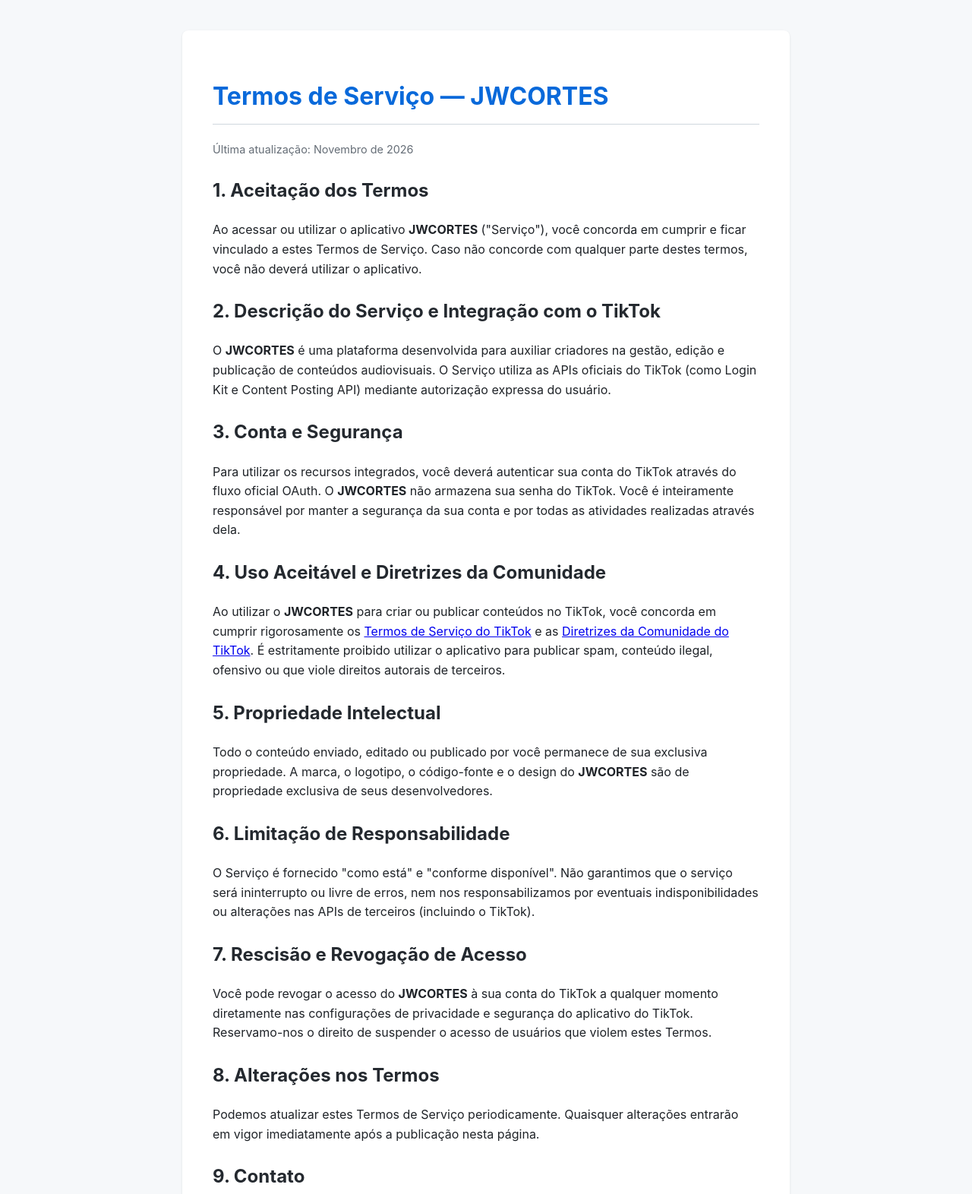
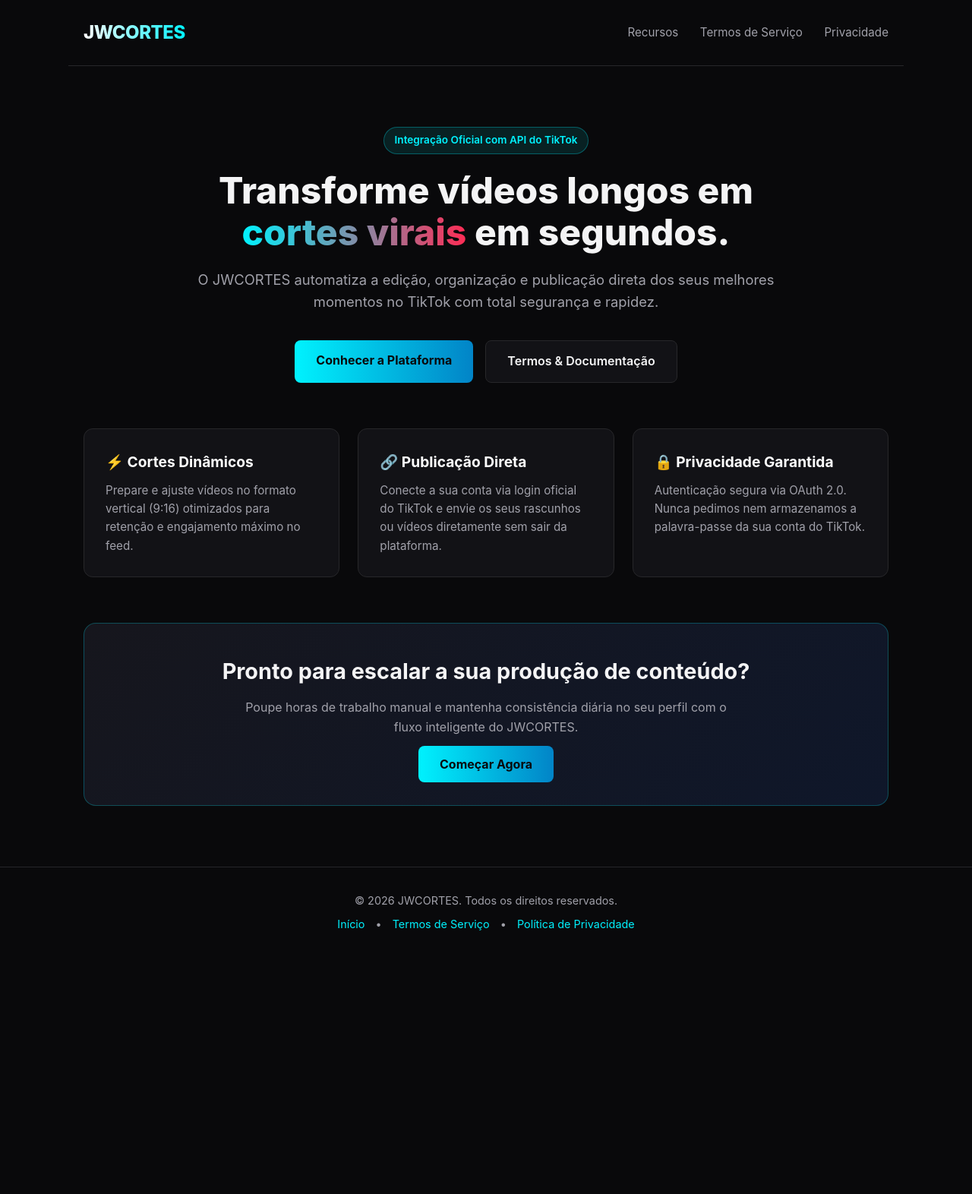
Before and after one commit to wilesjogos-bot/JWCORTES, a plain HTML site: page termos.html in a window 1280 px wide. Shown: the top 1572 px of the page at 76% size. After the commit the page ends 1260 px from the top, so only its background shows below. Drawn offline with Linux system fonts and the light colour scheme.

Commit message:
Update termos.html
primeira atualização na nossa pagina, momento hitorico de uma fortuna sem fim

```diff
--- a/termos.html
+++ b/termos.html
@@ -1,82 +1,231 @@
 <!DOCTYPE html>
-<html lang="pt-BR">
+<html lang="pt">
 <head>
     <meta charset="UTF-8">
     <meta name="viewport" content="width=device-width, initial-scale=1.0">
-    <title>Termos de Serviço - JWCORTES</title>
+    <title>JWCORTES — Edição e Publicação Inteligente de Cortes</title>
     <style>
+        :root {
+            --bg-dark: #09090b;
+            --bg-card: #121216;
+            --border-color: #27272a;
+            --text-main: #f4f4f5;
+            --text-muted: #a1a1aa;
+            --accent-cyan: #00f2fe;
+            --accent-pink: #fe2c55;
+        }
+        * {
+            box-sizing: border-box;
+            margin: 0;
+            padding: 0;
+        }
         body {
             font-family: -apple-system, BlinkMacSystemFont, "Segoe UI", Roboto, Helvetica, Arial, sans-serif;
+            background-color: var(--bg-dark);
+            color: var(--text-main);
             line-height: 1.6;
-            color: #1f2328;
-            max-width: 800px;
+        }
+        header {
+            display: flex;
+            justify-content: space-between;
+            align-items: center;
+            max-width: 1100px;
             margin: 0 auto;
-            padding: 40px 20px;
-            background-color: #f6f8fa;
+            padding: 24px 20px;
+            border-bottom: 1px solid var(--border-color);
         }
-        .container {
-            background: #ffffff;
+        .logo {
+            font-size: 1.5rem;
+            font-weight: 800;
+            letter-spacing: -0.5px;
+            background: linear-gradient(90deg, #ffffff, var(--accent-cyan));
+            -webkit-background-clip: text;
+            -webkit-text-fill-color: transparent;
+        }
+        nav a {
+            color: var(--text-muted);
+            text-decoration: none;
+            margin-left: 24px;
+            font-size: 0.95rem;
+            transition: color 0.2s;
+        }
+        nav a:hover {
+            color: #ffffff;
+        }
+        .hero {
+            text-align: center;
+            max-width: 820px;
+            margin: 80px auto 60px;
+            padding: 0 20px;
+        }
+        .badge {
+            display: inline-block;
+            background: rgba(0, 242, 254, 0.1);
+            color: var(--accent-cyan);
+            border: 1px solid rgba(0, 242, 254, 0.3);
+            padding: 6px 14px;
+            border-radius: 999px;
+            font-size: 0.85rem;
+            font-weight: 600;
+            margin-bottom: 20px;
+        }
+        .hero h1 {
+            font-size: 3rem;
+            line-height: 1.15;
+            font-weight: 800;
+            margin-bottom: 20px;
+        }
+        .hero h1 span {
+            background: linear-gradient(90deg, var(--accent-cyan), var(--accent-pink));
+            -webkit-background-clip: text;
+            -webkit-text-fill-color: transparent;
+        }
+        .hero p {
+            color: var(--text-muted);
+            font-size: 1.15rem;
+            margin-bottom: 36px;
+        }
+        .cta-group {
+            display: flex;
+            justify-content: center;
+            gap: 16px;
+            flex-wrap: wrap;
+        }
+        .btn-primary {
+            background: linear-gradient(90deg, var(--accent-cyan), #0284c7);
+            color: #09090b;
+            font-weight: 700;
+            padding: 14px 28px;
+            border-radius: 8px;
+            text-decoration: none;
+            transition: transform 0.2s, opacity 0.2s;
+        }
+        .btn-primary:hover {
+            transform: translateY(-2px);
+            opacity: 0.95;
+        }
+        .btn-secondary {
+            background: var(--bg-card);
+            color: var(--text-main);
+            border: 1px solid var(--border-color);
+            font-weight: 600;
+            padding: 14px 28px;
+            border-radius: 8px;
+            text-decoration: none;
+            transition: border-color 0.2s;
+        }
+        .btn-secondary:hover {
+            border-color: var(--accent-cyan);
+        }
+        .features {
+            max-width: 1100px;
+            margin: 60px auto;
+            padding: 0 20px;
+            display: grid;
+            grid-template-columns: repeat(auto-fit, minmax(280px, 1fr));
+            gap: 24px;
+        }
+        .card {
+            background: var(--bg-card);
+            border: 1px solid var(--border-color);
+            border-radius: 12px;
+            padding: 28px;
+        }
+        .card h3 {
+            font-size: 1.2rem;
+            margin-bottom: 10px;
+            color: #ffffff;
+        }
+        .card p {
+            color: var(--text-muted);
+            font-size: 0.95rem;
+        }
+        .promo-banner {
+            max-width: 1060px;
+            margin: 60px auto;
             padding: 40px;
-            border-radius: 8px;
-            box-shadow: 0 1px 3px rgba(0,0,0,0.1);
+            background: linear-gradient(135deg, #16161d 0%, #0f172a 100%);
+            border: 1px solid rgba(0, 242, 254, 0.25);
+            border-radius: 16px;
+            text-align: center;
         }
-        h1 {
-            border-bottom: 1px solid #d0d7de;
-            padding-bottom: 10px;
-            color: #0969da;
+        .promo-banner h2 {
+            font-size: 1.8rem;
+            margin-bottom: 12px;
         }
-        h2 {
-            margin-top: 24px;
-            color: #24292f;
-        }
-        .date {
-            color: #656d76;
-            font-size: 0.9em;
-            margin-bottom: 24px;
+        .promo-banner p {
+            color: var(--text-muted);
+            max-width: 650px;
+            margin: 0 auto 24px;
         }
         footer {
-            margin-top: 40px;
-            font-size: 0.85em;
-            color: #656d76;
+            border-top: 1px solid var(--border-color);
+            margin-top: 80px;
+            padding: 32px 20px;
             text-align: center;
+            color: var(--text-muted);
+            font-size: 0.9rem;
+        }
+        footer a {
+            color: var(--accent-cyan);
+            text-decoration: none;
+            margin: 0 10px;
+        }
+        @media (max-width: 600px) {
+            .hero h1 { font-size: 2.2rem; }
         }
     </style>
 </head>
 <body>
-    <div class="container">
-        <h1>Termos de Serviço — JWCORTES</h1>
-        <p class="date">Última atualização: Novembro de 2026</p>
 
-        <h2>1. Aceitação dos Termos</h2>
-        <p>Ao acessar ou utilizar o aplicativo <strong>JWCORTES</strong> ("Serviço"), você concorda em cumprir e ficar vinculado a estes Termos de Serviço. Caso não concorde com qualquer parte destes termos, você não deverá utilizar o aplicativo.</p>
+    <header>
+        <div class="logo">JWCORTES</div>
+        <nav>
+            <a href="#recursos">Recursos</a>
+            <a href="termos.html">Termos de Serviço</a>
+            <a href="privacidade.html">Privacidade</a>
+        </nav>
+    </header>
 
-        <h2>2. Descrição do Serviço e Integração com o TikTok</h2>
-        <p>O <strong>JWCORTES</strong> é uma plataforma desenvolvida para auxiliar criadores na gestão, edição e publicação de conteúdos audiovisuais. O Serviço utiliza as APIs oficiais do TikTok (como Login Kit e Content Posting API) mediante autorização expressa do usuário.</p>
+    <section class="hero">
+        <div class="badge">Integração Oficial com API do TikTok</div>
+        <h1>Transforme vídeos longos em <span>cortes virais</span> em segundos.</h1>
+        <p>O JWCORTES automatiza a edição, organização e publicação direta dos seus melhores momentos no TikTok com total segurança e rapidez.</p>
+        <div class="cta-group">
+            <a href="#recursos" class="btn-primary">Conhecer a Plataforma</a>
+            <a href="termos.html" class="btn-secondary">Termos & Documentação</a>
+        </div>
+    </section>
 
-        <h2>3. Conta e Segurança</h2>
-        <p>Para utilizar os recursos integrados, você deverá autenticar sua conta do TikTok através do fluxo oficial OAuth. O <strong>JWCORTES</strong> não armazena sua senha do TikTok. Você é inteiramente responsável por manter a segurança da sua conta e por todas as atividades realizadas através dela.</p>
+    <section id="recursos" class="features">
+        <div class="card">
+            <h3>⚡ Cortes Dinâmicos</h3>
+            <p>Prepare e ajuste vídeos no formato vertical (9:16) otimizados para retenção e engajamento máximo no feed.</p>
+        </div>
+        <div class="card">
+            <h3>🔗 Publicação Direta</h3>
+            <p>Conecte a sua conta via login oficial do TikTok e envie os seus rascunhos ou vídeos diretamente sem sair da plataforma.</p>
+        </div>
+        <div class="card">
+            <h3>🔒 Privacidade Garantida</h3>
+            <p>Autenticação segura via OAuth 2.0. Nunca pedimos nem armazenamos a palavra-passe da sua conta do TikTok.</p>
+        </div>
+    </section>
 
-        <h2>4. Uso Aceitável e Diretrizes da Comunidade</h2>
-        <p>Ao utilizar o <strong>JWCORTES</strong> para criar ou publicar conteúdos no TikTok, você concorda em cumprir rigorosamente os <a href="https://tiktok.com" target="_blank">Termos de Serviço do TikTok</a> e as <a href="https://tiktok.com" target="_blank">Diretrizes da Comunidade do TikTok</a>. É estritamente proibido utilizar o aplicativo para publicar spam, conteúdo ilegal, ofensivo ou que viole direitos autorais de terceiros.</p>
-
-        <h2>5. Propriedade Intelectual</h2>
-        <p>Todo o conteúdo enviado, editado ou publicado por você permanece de sua exclusiva propriedade. A marca, o logotipo, o código-fonte e o design do <strong>JWCORTES</strong> são de propriedade exclusiva de seus desenvolvedores.</p>
-
-        <h2>6. Limitação de Responsabilidade</h2>
-        <p>O Serviço é fornecido "como está" e "conforme disponível". Não garantimos que o serviço será ininterrupto ou livre de erros, nem nos responsabilizamos por eventuais indisponibilidades ou alterações nas APIs de terceiros (incluindo o TikTok).</p>
-
-        <h2>7. Rescisão e Revogação de Acesso</h2>
-        <p>Você pode revogar o acesso do <strong>JWCORTES</strong> à sua conta do TikTok a qualquer momento diretamente nas configurações de privacidade e segurança do aplicativo do TikTok. Reservamo-nos o direito de suspender o acesso de usuários que violem estes Termos.</p>
-
-        <h2>8. Alterações nos Termos</h2>
-        <p>Podemos atualizar estes Termos de Serviço periodicamente. Quaisquer alterações entrarão em vigor imediatamente após a publicação nesta página.</p>
-
-        <h2>9. Contato</h2>
-        <p>Se você tiver dúvidas sobre estes Termos de Serviço, entre em contato conosco pelo e-mail: <strong>contato@jwcortes.com</strong> (substitua pelo seu e-mail real).</p>
-    </div>
+    <section class="promo-banner">
+        <h2>Pronto para escalar a sua produção de conteúdo?</h2>
+        <p>Poupe horas de trabalho manual e mantenha consistência diária no seu perfil com o fluxo inteligente do JWCORTES.</p>
+        <a href="termos.html" class="btn-primary">Começar Agora</a>
+    </section>
 
     <footer>
-        &copy; 2026 JWCORTES. Todos os direitos reservados.
+        <p>&copy; 2026 JWCORTES. Todos os direitos reservados.</p>
+        <p style="margin-top: 8px;">
+            <a href="index.html">Início</a> •
+            <a href="termos.html">Termos de Serviço</a> •
+            <a href="privacidade.html">Política de Privacidade</a>
+        </p>
     </footer>
+
 </body>
 </html>
```
